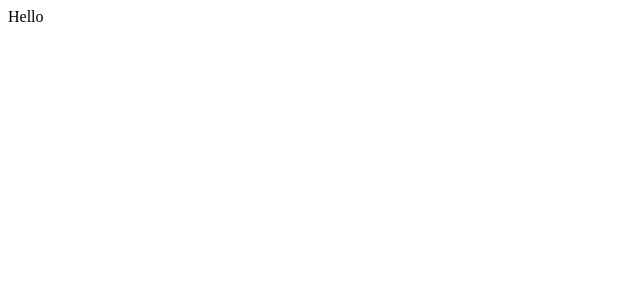
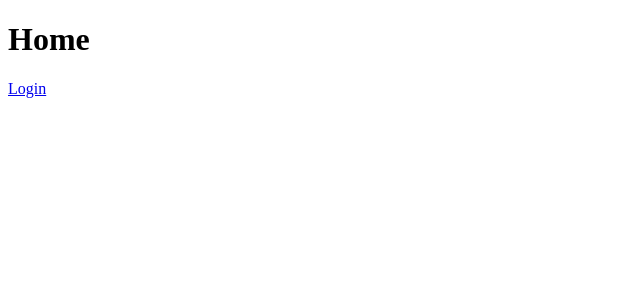
Before and after one commit to ryanarj/bookapp, a React (Create React App) app: page / in a window 1280 px wide. Shown: the top 300 px of the page, without its empty margins (0-640 px from the left). Built offline with nearby package versions, Linux system fonts and the light colour scheme.

Commit message:
added home and login

```diff
--- a/src/App.js
+++ b/src/App.js
@@ -1,5 +1,11 @@
 import React from 'react';
+import {Route} from 'react-router';
+import Home from './components/pages/Home';
+import Login from './components/pages/Login';
 
-const App = () => <div>Hello</div>;
+const App = () => <div>
+   <Route path="/" exact component={Home} />
+   <Route path="/login" exact component={Login} />
+  </div>;
 
 export default App;
--- /dev/null
+++ b/src/components/pages/Home.js
@@ -0,0 +1,10 @@
+import React from 'react';
+import {Link} from 'react-router-dom';
+
+const Home = () => (
+    <div>
+        <h1>Home</h1>
+        <Link to="/login">Login</Link>
+    </div>
+);
+export default Home;
--- /dev/null
+++ b/src/components/pages/Login.js
@@ -0,0 +1,9 @@
+import React from 'react';
+import {Link} from 'react-router-dom';
+
+const Login = () => (
+    <div>
+        <h1>Login</h1>
+    </div>
+);
+export default Login;
```
Also changed, not shown: src/index.js (line endings or trailing spaces).
